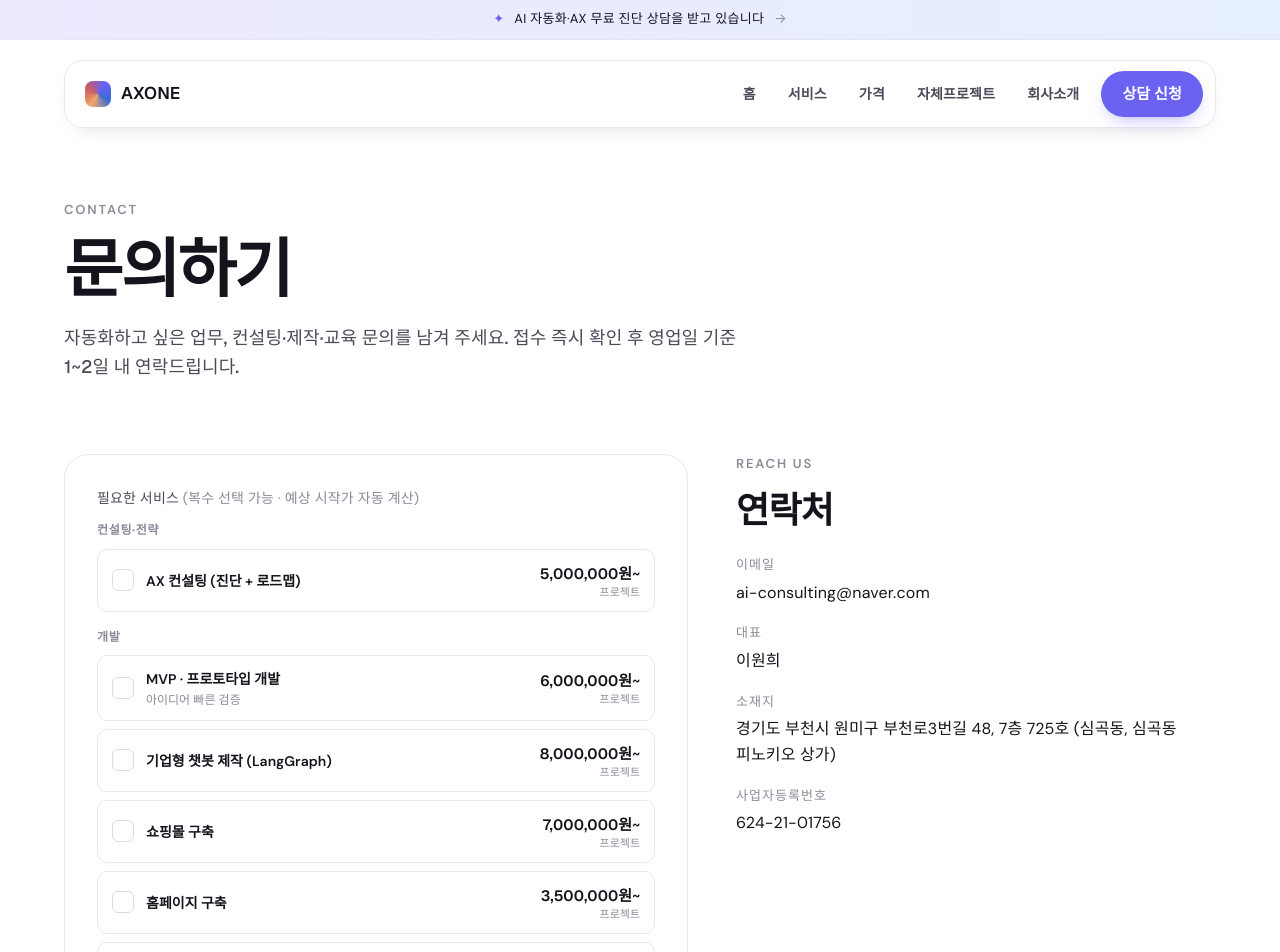
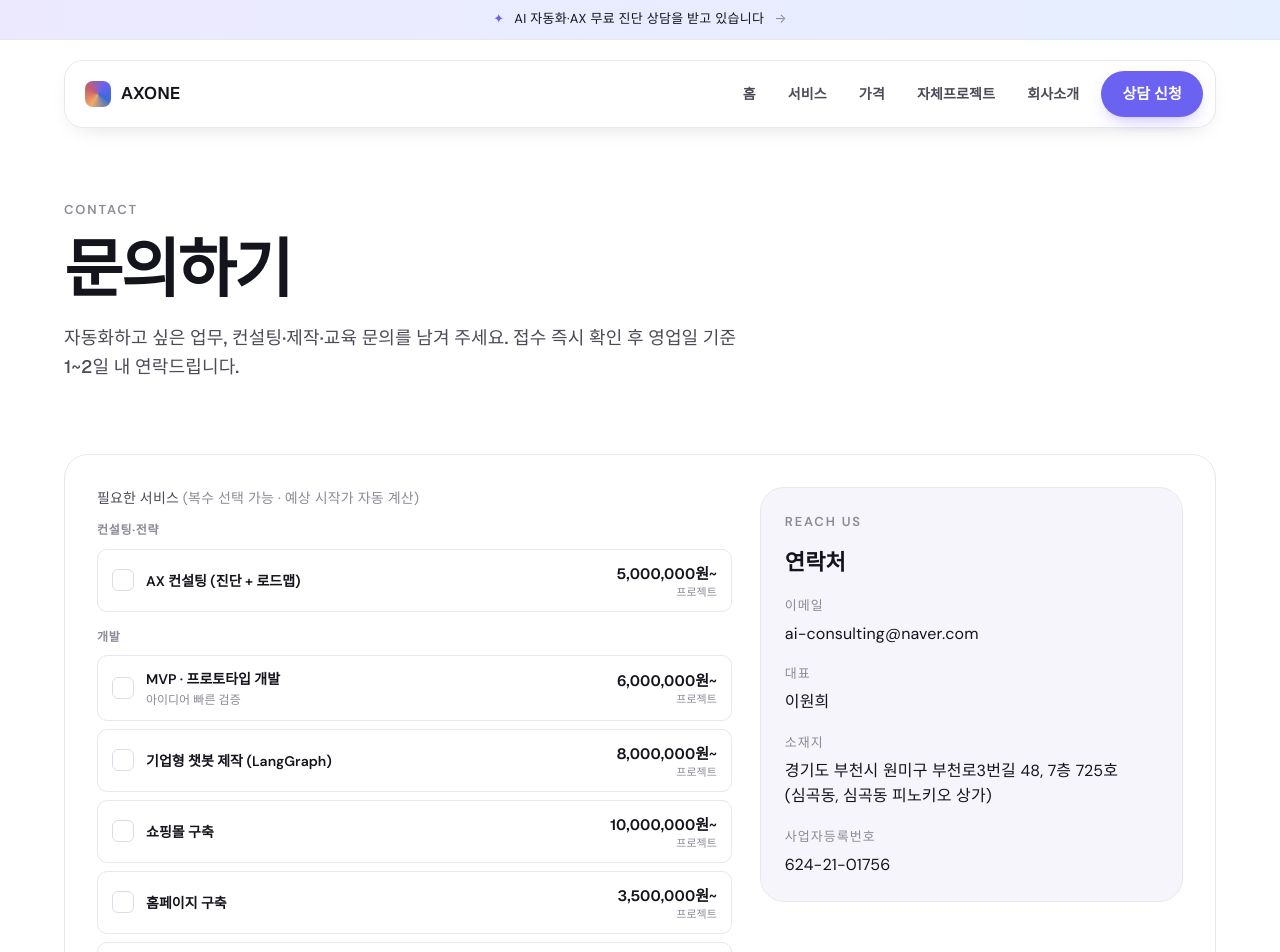
Before and after one commit to axone42/axone42, a Next.js app: page /contact in a window 1280 px wide. Shown: the top 952 px of the page. Built offline with nearby package versions, Linux system fonts and the light colour scheme; no server answers.

Commit message:
Service icons -> lucide (shadcn); contact layout: service picker left + company info top-right; shopping price 10M

```diff
--- a/app/contact/ContactForm.tsx
+++ b/app/contact/ContactForm.tsx
@@ -3,6 +3,7 @@
 import Link from "next/link";
 import { useEffect, useMemo, useState } from "react";
 import { priceItems, PRICE_GROUPS, PROMO_RATE, formatKRW } from "@/lib/pricing";
+import { site } from "@/lib/site";
 
 type Status =
   | { state: "idle" }
@@ -105,8 +106,9 @@ export default function ContactForm() {
 
   return (
     <form onSubmit={handleSubmit} noValidate>
-      {/* ① 필요한 서비스 선택 (가격 연동) */}
-      <div className="field field--full" style={{ marginBottom: 20 }}>
+      {/* 상단: 필요한 서비스(좌) + 기업정보(우) */}
+      <div className="contact-top">
+      <div className="field" style={{ margin: 0 }}>
         <label style={{ marginBottom: 4 }}>필요한 서비스 <span style={{ color: "var(--color-slate)", fontWeight: 400 }}>(복수 선택 가능 · 예상 시작가 자동 계산)</span></label>
         <div className="contact-picker">
           {PRICE_GROUPS.map((group) => {
@@ -147,7 +149,32 @@ export default function ContactForm() {
         )}
       </div>
 
-      {/* ② 연락 정보 */}
+        {/* 기업정보 (우측 상단) */}
+        <aside className="contact-info">
+          <p className="eyebrow" style={{ margin: "0 0 12px" }}>Reach us</p>
+          <h3 className="contact-info__title">연락처</h3>
+          <div className="info-list" style={{ marginTop: 16 }}>
+            <div className="info-list__item">
+              <p className="info-list__label">이메일</p>
+              <p className="info-list__value">{site.email}</p>
+            </div>
+            <div className="info-list__item">
+              <p className="info-list__label">대표</p>
+              <p className="info-list__value">{site.ceo}</p>
+            </div>
+            <div className="info-list__item">
+              <p className="info-list__label">소재지</p>
+              <p className="info-list__value">{site.address}</p>
+            </div>
+            <div className="info-list__item">
+              <p className="info-list__label">사업자등록번호</p>
+              <p className="info-list__value">{site.bizNumber}</p>
+            </div>
+          </div>
+        </aside>
+      </div>
+
+      {/* 연락 정보 입력 */}
       <div className="form-grid">
         <div className="field">
           <label htmlFor="name">이름 *</label>
--- a/app/contact/page.tsx
+++ b/app/contact/page.tsx
@@ -1,7 +1,6 @@
 import type { Metadata } from "next";
 import Reveal from "@/components/Reveal";
 import ContactForm from "./ContactForm";
-import { site } from "@/lib/site";
 
 export const metadata: Metadata = {
   title: "문의·무료 상담 신청",
@@ -9,13 +8,6 @@ export const metadata: Metadata = {
     "AI 자동화·AX 컨설팅·챗봇·홈페이지 개발·교육 무료 상담. 업무 상황을 남겨주시면 영업일 기준 1~2일 내 연락드립니다. — 에이엑스원(AXONE).",
   alternates: { canonical: "/contact" },
 };
-
-const contactInfo = [
-  { label: "이메일", value: site.email },
-  { label: "대표", value: site.ceo },
-  { label: "소재지", value: site.address },
-  { label: "사업자등록번호", value: site.bizNumber },
-];
 
 export default function ContactPage() {
   return (
@@ -35,26 +27,11 @@ export default function ContactPage() {
 
       <section className="section--tight">
         <div className="container">
-          <div className="split split--wide-left">
-            <Reveal>
-              <div className="card" style={{ padding: 32 }}>
-                <ContactForm />
-              </div>
-            </Reveal>
-
-            <Reveal delay={80}>
-              <p className="eyebrow">Reach us</p>
-              <h2 className="section-title">연락처</h2>
-              <div className="info-list" style={{ marginTop: 24 }}>
-                {contactInfo.map((c) => (
-                  <div key={c.label} className="info-list__item">
-                    <p className="info-list__label">{c.label}</p>
-                    <p className="info-list__value">{c.value}</p>
-                  </div>
-                ))}
-              </div>
-            </Reveal>
-          </div>
+          <Reveal>
+            <div className="card" style={{ padding: 32 }}>
+              <ContactForm />
+            </div>
+          </Reveal>
         </div>
       </section>
     </>
--- a/app/globals.css
+++ b/app/globals.css
@@ -256,8 +256,9 @@ p, li, span, a { overflow-wrap: break-word; }
   width: 42px; height: 42px; border-radius: 11px;
   background: var(--color-violet-soft); border: 1px solid #e2defb;
   display: inline-flex; align-items: center; justify-content: center;
-  font-size: 20px; margin-bottom: 18px;
+  font-size: 20px; margin-bottom: 18px; color: var(--color-dusk-violet);
 }
+.card__icon svg { display: block; }
 .card__title {
   font-family: var(--font-geist); font-size: 20px; font-weight: 700;
   color: var(--color-ink); margin: 0 0 10px;
@@ -349,10 +350,12 @@ p, li, span, a { overflow-wrap: break-word; }
 /* anchor chips row */
 .anchors { display: flex; flex-wrap: wrap; gap: 10px; margin-top: 28px; }
 .anchor-chip {
+  display: inline-flex; align-items: center; gap: 7px;
   font-size: 14px; color: var(--color-ink);
   border: 1px solid var(--color-hairline-strong); border-radius: var(--radius-buttons);
   padding: 8px 16px; transition: background .18s ease;
 }
+.anchor-chip svg { color: var(--color-dusk-violet); }
 .anchor-chip:hover { background: var(--color-tint); }
 
 /* ---------- CTA band (다크 대비 포인트, 유지) ---------- */
@@ -940,6 +943,18 @@ p, li, span, a { overflow-wrap: break-word; }
   .pricing__summary { position: static; }
 }
 
+/* ---------- Contact layout: 필요한 서비스(좌) + 기업정보(우) ---------- */
+.contact-top { display: grid; grid-template-columns: 1.5fr 1fr; gap: 28px; align-items: start; margin-bottom: 28px; }
+.contact-info {
+  border: 1px solid var(--color-hairline); border-radius: var(--radius-cards);
+  background: var(--color-tint); padding: 24px; position: sticky; top: 96px;
+}
+.contact-info__title { font-family: var(--font-geist); font-size: 22px; font-weight: 700; color: var(--color-ink); margin: 0; }
+@media (max-width: 860px) {
+  .contact-top { grid-template-columns: 1fr; }
+  .contact-info { position: static; }
+}
+
 /* ---------- Contact service picker (가격 연동) ---------- */
 .contact-picker { display: flex; flex-direction: column; gap: 16px; }
 .contact-picker__group { display: flex; flex-direction: column; gap: 8px; }
--- a/app/page.tsx
+++ b/app/page.tsx
@@ -4,6 +4,7 @@ import { WorkflowMockup, DashboardMockup, ChatMockup } from "@/components/Mockup
 import TechStack from "@/components/TechStack";
 import CaseStudies from "@/components/CaseStudies";
 import Faq from "@/components/Faq";
+import ServiceIcon from "@/components/ServiceIcon";
 import { site, stats } from "@/lib/site";
 import { services } from "@/lib/services";
 import { testimonials } from "@/lib/showcase";
@@ -108,7 +109,7 @@ export default function Home() {
                       ))}
                     </div>
                   )}
-                  <span className="card__icon" aria-hidden>{svc.icon}</span>
+                  <span className="card__icon"><ServiceIcon id={svc.id} /></span>
                   <h3 className="card__title">{svc.title}</h3>
                   <p className="card__body">{svc.summary}</p>
                   <span className="card__link">자세히 보기</span>
--- a/app/services/page.tsx
+++ b/app/services/page.tsx
@@ -2,6 +2,7 @@ import type { Metadata } from "next";
 import Link from "next/link";
 import Reveal from "@/components/Reveal";
 import ServiceExplorer from "@/components/ServiceExplorer";
+import ServiceIcon from "@/components/ServiceIcon";
 import { services } from "@/lib/services";
 
 export const metadata: Metadata = {
@@ -27,7 +28,7 @@ export default function ServicesPage() {
             <div className="anchors">
               {services.map((s) => (
                 <a key={s.id} href={`#${s.id}`} className="anchor-chip">
-                  {s.icon} {s.title}
+                  <ServiceIcon id={s.id} size={15} /> {s.title}
                 </a>
               ))}
             </div>
--- a/components/ServiceExplorer.tsx
+++ b/components/ServiceExplorer.tsx
@@ -3,6 +3,7 @@
 import Link from "next/link";
 import { createPortal } from "react-dom";
 import { useCallback, useEffect, useMemo, useState } from "react";
+import ServiceIcon from "@/components/ServiceIcon";
 import {
   services,
   AUTOMATION_CATEGORIES,
@@ -56,7 +57,7 @@ export default function ServiceExplorer() {
                 ))}
               </div>
             )}
-            <span className="card__icon" aria-hidden>{svc.icon}</span>
+            <span className="card__icon"><ServiceIcon id={svc.id} /></span>
             <h3 className="card__title">{svc.title}</h3>
             <p className="card__body">{svc.summary}</p>
             {svc.automations && (
@@ -118,7 +119,7 @@ function ServiceModal({ service, onClose }: { service: Service; onClose: () => v
         <button className="modal__close" onClick={onClose} aria-label="닫기">✕</button>
         <div className="modal__scroll">
 
-        <p className="modal__eyebrow">Service · {service.icon}</p>
+        <p className="modal__eyebrow">Service</p>
         <h2 className="modal__title" id="modal-title">{service.title}</h2>
 
         {/* 태그 (최상단) */}
--- a/lib/pricing.ts
+++ b/lib/pricing.ts
@@ -25,7 +25,7 @@ export const priceItems: PriceItem[] = [
   { id: "ax-consulting", name: "AX 컨설팅 (진단 + 로드맵)", from: 5_000_000, unit: "프로젝트", group: "컨설팅·전략" },
   { id: "mvp", name: "MVP · 프로토타입 개발", from: 6_000_000, unit: "프로젝트", note: "아이디어 빠른 검증", group: "개발" },
   { id: "chatbot", name: "기업형 챗봇 제작 (LangGraph)", from: 8_000_000, unit: "프로젝트", group: "개발" },
-  { id: "shopping", name: "쇼핑몰 구축", from: 7_000_000, unit: "프로젝트", group: "개발" },
+  { id: "shopping", name: "쇼핑몰 구축", from: 10_000_000, unit: "프로젝트", group: "개발" },
   { id: "website", name: "홈페이지 구축", from: 3_500_000, unit: "프로젝트", group: "개발" },
   { id: "erp", name: "ERP / CRM 개발", from: 15_000_000, unit: "범위별", note: "규모에 따라 협의", group: "개발" },
   { id: "automation", name: "AI 자동화 구축", from: 1_500_000, unit: "건당", note: "+ 운영 월 50만원~", group: "자동화·데이터" },
--- a/package.json
+++ b/package.json
@@ -9,6 +9,7 @@
     "lint": "next lint"
   },
   "dependencies": {
+    "lucide-react": "^1.31.0",
     "next": "^15.5.0",
     "react": "^19.1.0",
     "react-dom": "^19.1.0",
```
Also changed, not shown: components/ServiceIcon.tsx (added, +36 -0 lines), 1 other file (tests, documents, lock files or other folders).
